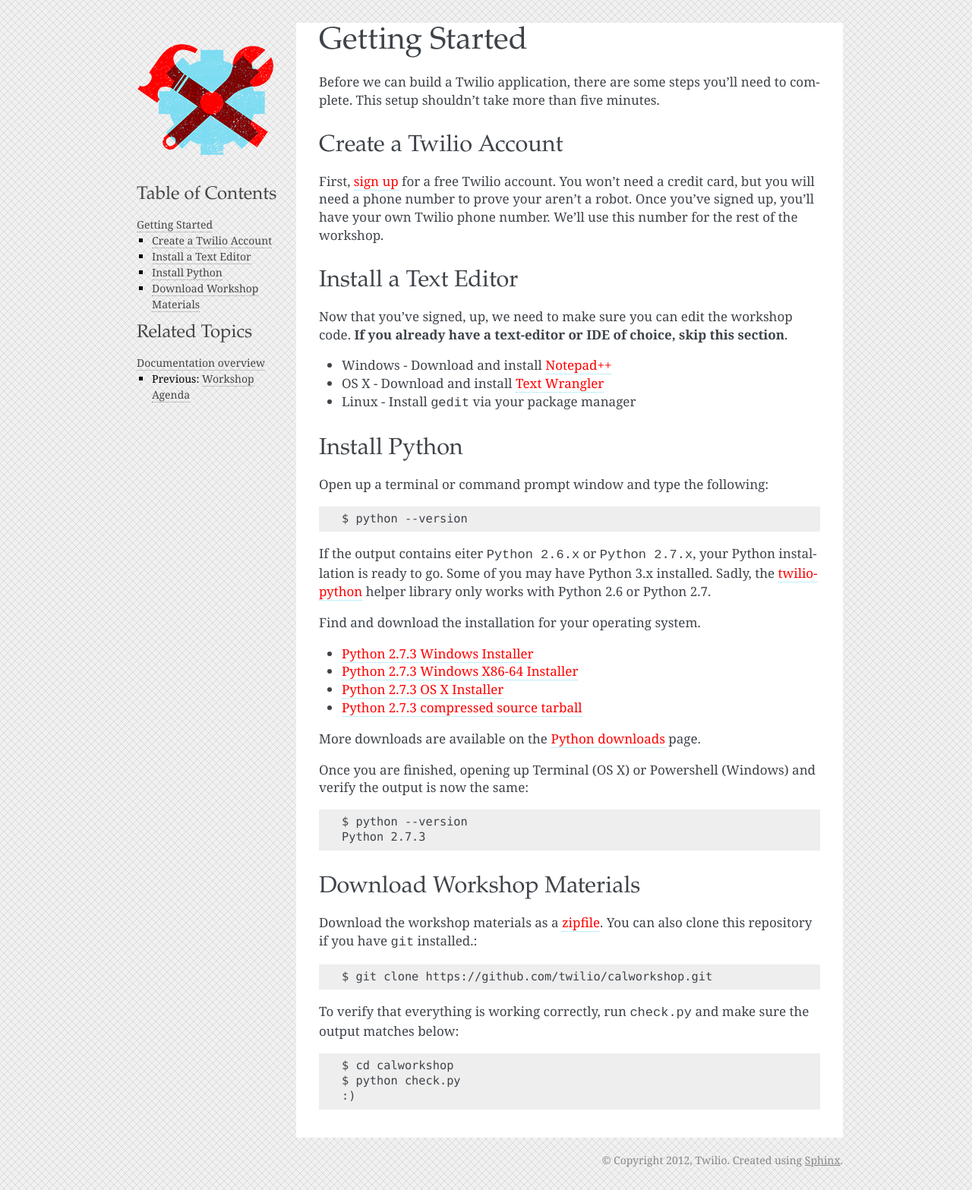
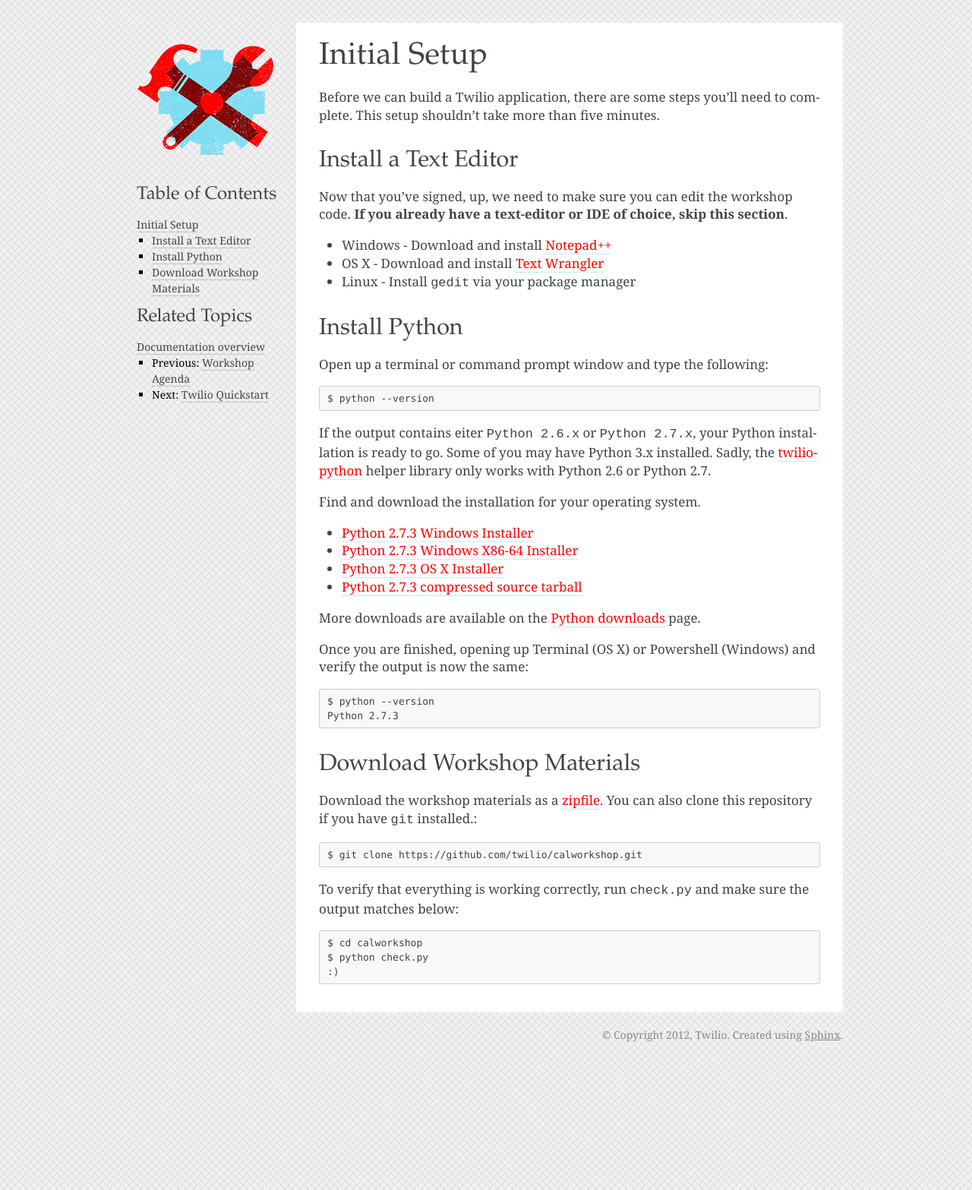
Before and after one commit to twilio/calworkshop, a Sphinx documentation site: the page built from docs/setup.rst, in a window 1280 px wide. Shown: the whole page at 76% size. Built offline with Sphinx 7.4.7, drawn with Linux system fonts in a browser that asks for light colours; pages that are not in the unit, such as notebooks, are missing from menus.

Commit message:
Add outline for both workshop sessions

```diff
--- a/docs/_themes/flask/static/flasky.css_t
+++ b/docs/_themes/flask/static/flasky.css_t
@@ -48,7 +48,7 @@
 div.body {
     background-color: #ffffff;
     color: #3E4349;
-    padding: 0 30px 20px 30px;
+    padding: 20px 30px 20px 30px;
 }
 
 img.floatingflask {
@@ -178,6 +178,10 @@
 div.body h4 { font-size: 130%; }
 div.body h5 { font-size: 100%; }
 div.body h6 { font-size: 100%; }
+
+div.section img {
+    width: 100%;
+}
 
 a.headerlink {
     color: #ddd;
@@ -344,11 +348,14 @@
     padding: 0;
 }
 
-pre {
-    background: #eee;
-    padding: 7px 30px;
-    margin: 15px -30px;
-    line-height: 1.3em;
+.highlight pre {
+    background-color: rgb(248, 248, 248);
+    border: 1px solid rgb(204, 204, 204);
+    font-size: 13px;
+    line-height: 19px;
+    overflow: auto;
+    padding: 6px 10px;
+    border-radius: 3px 3px 3px 3px;
 }
 
 dl pre, blockquote pre, li pre {
--- a/docs/gettingstarted.rst
+++ b/docs/setup.rst
@@ -1,20 +1,10 @@
-.. _quickstart:
+.. _setup:
 
-Getting Started
-===============
+Initial Setup
+=============
 
 Before we can build a Twilio application, there are some steps you'll need to
 complete. This setup shouldn't take more than five minutes.
-
-Create a Twilio Account
------------------------
-
-First, `sign up`_ for a free Twilio account. You won't need a credit card, but
-you will need a phone number to prove your aren't a robot. Once you've signed
-up, you'll have your own Twilio phone number. We'll use this number for the
-rest of the workshop.
-
-.. _sign up: https://www.twilio.com/try-twilio
 
 Install a Text Editor
 ---------------------
```
Also changed, not shown: docs/contents.rst.inc (+2 -7 lines), docs/index.rst (+4 -5 lines), docs/quickstart.rst (added, +136 -0 lines), docs/voting.rst (added, +25 -0 lines), docs/_static/testdrive.png (added).
